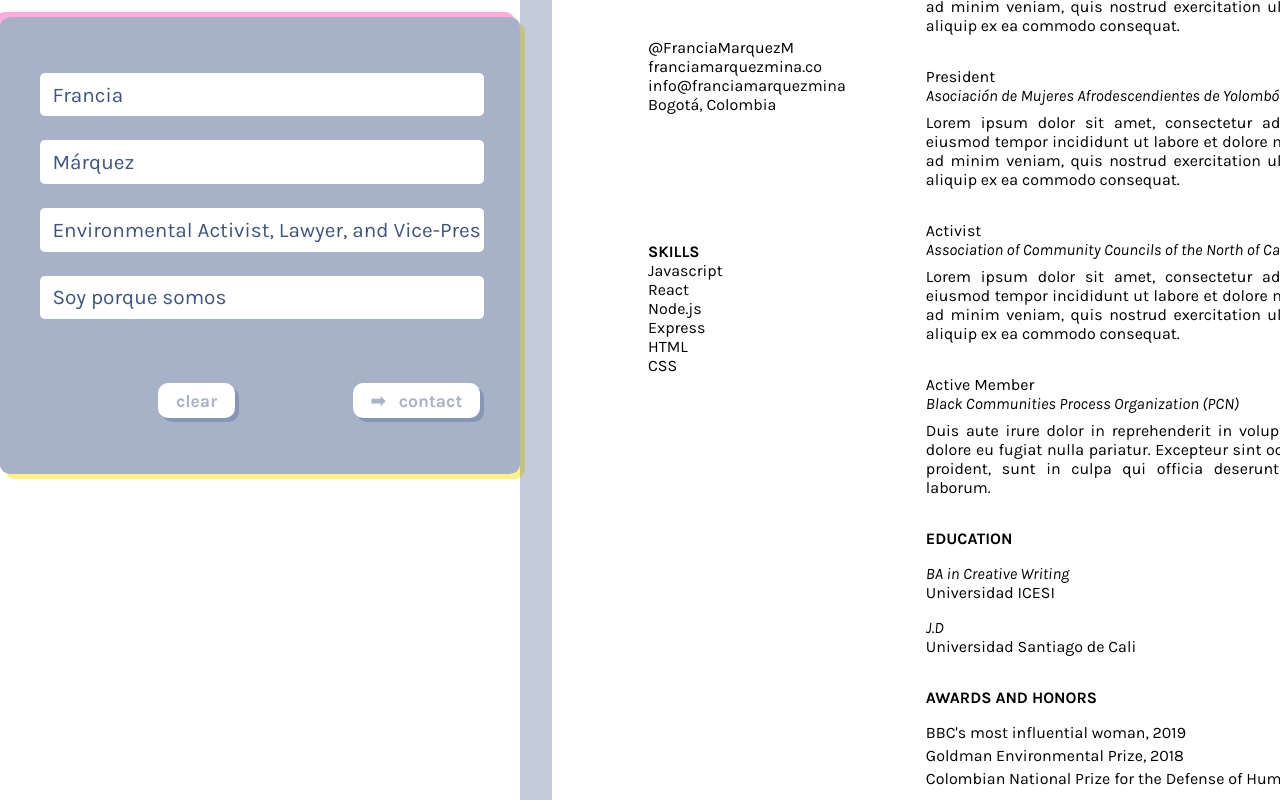
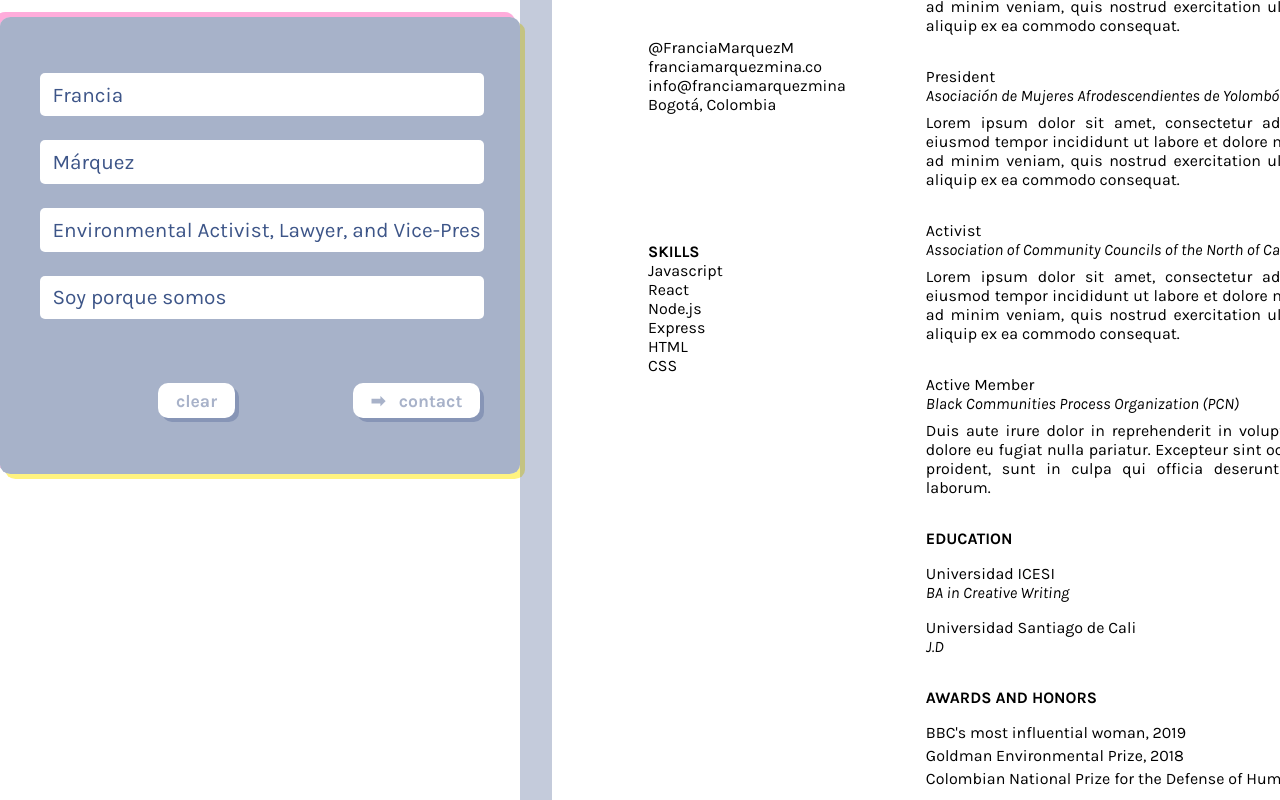
Before and after one commit to xewar/cv-builder, a React (Create React App) app: page / in a window 1280 px wide. Both pictures are taken after a click on the button "auto-fill". Shown: the part 434-1234 px from the top of the page. Built offline with nearby package versions, Linux system fonts and the light colour scheme.

Commit message:
small formatting update

```diff
--- a/src/components/Preview.js
+++ b/src/components/Preview.js
@@ -54,12 +54,12 @@ class Preview extends Component {
       return (
         <div className="degreePreview" key={uniqid()}>
           <div className="degreeTop">
-            <div className="degreeType">{degree.degreeType}</div>
+            <div className="university">{degree.university}</div>
             <div className="degreeDates">
               {degree.start} - {degree.end}
             </div>
           </div>
-          <div className="university">{degree.university}</div>
+          <div className="degreeType">{degree.degreeType}</div>
         </div>
       );
     });
```
